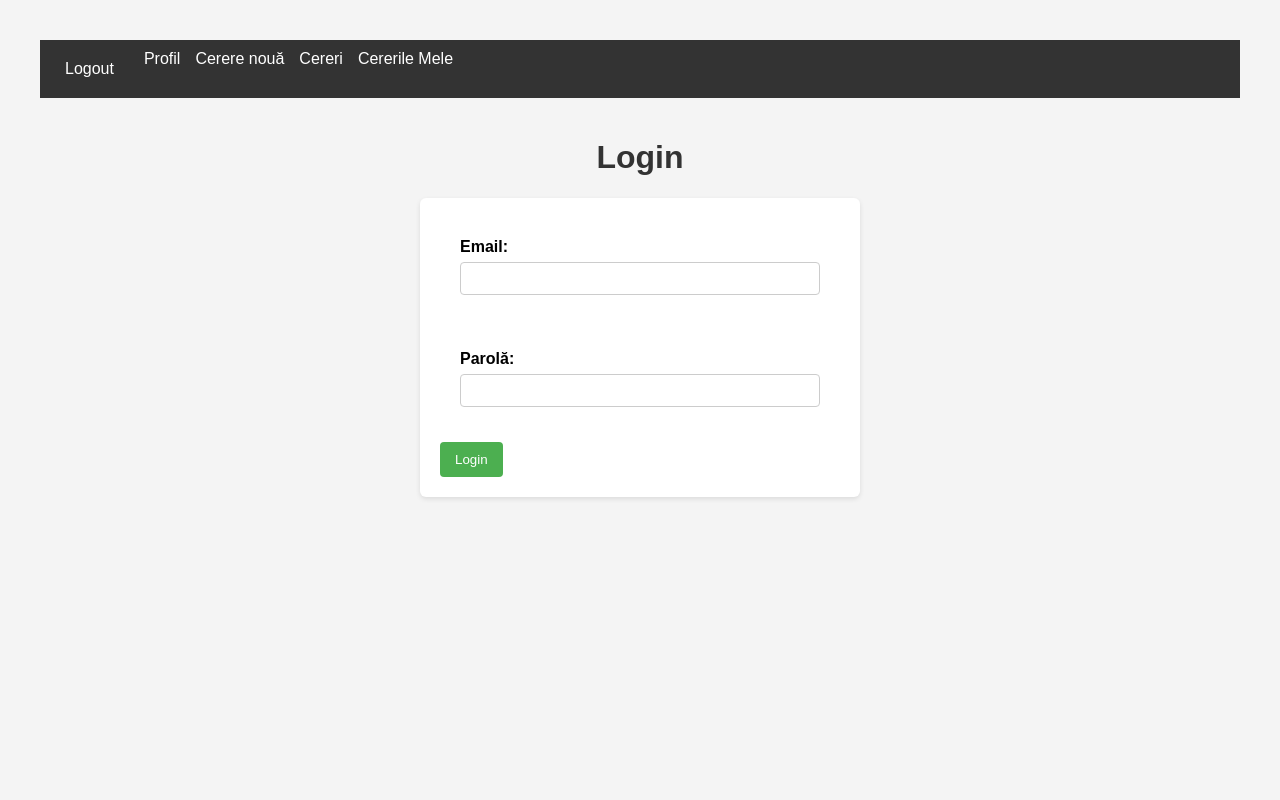
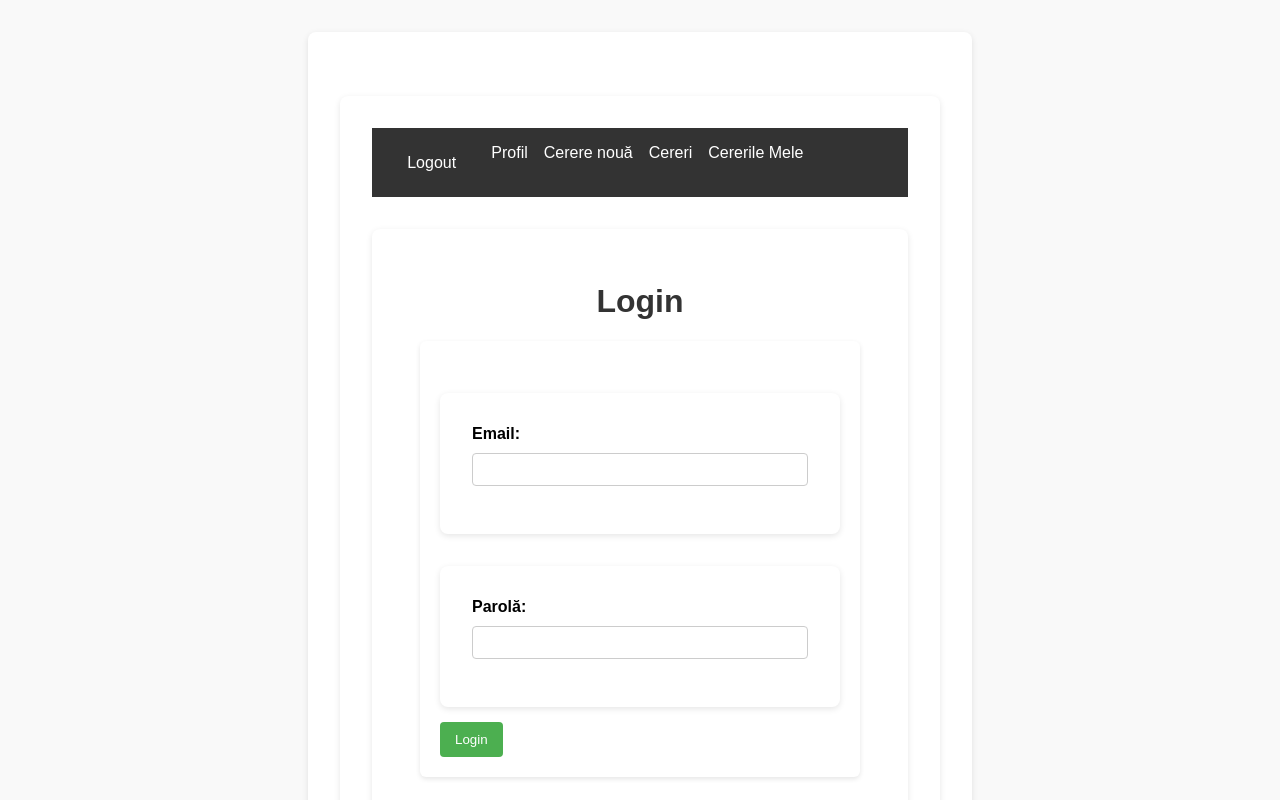
Before and after one commit to ionutparasca/finalProject, a React (Vite) app: page /profile in a window 1280 px wide. Shown: the top 800 px of the page. Built offline with nearby package versions, Linux system fonts and the light colour scheme; sample sign-in values are in the browser's storage.

Commit message:
Adăugat stilizare CSS globală temporară pentru UI mai clar

```diff
--- a/db.json
+++ b/db.json
@@ -6,17 +6,16 @@
       "lastName": "Parasca",
       "email": "ionutparasca@gmail.com",
       "password": "parola"
+    },
+    {
+      "id": "caf3",
+      "firstName": "Second",
+      "lastName": "User",
+      "email": "seconduser@gmail.com",
+      "password": "parola1"
     }
   ],
   "helpRequests": [
-    {
-      "id": "888fdfbe-96b8-459f-9637-75e6d2e00aff",
-      "title": "test",
-      "description": "primul test editat",
-      "category": "Other",
-      "createdAt": "2025-07-30T16:18:35.736Z",
-      "createdBy": "f6ba"
-    },
     {
       "id": "7c74005a-5a59-40a5-a49e-55a75434663e",
       "title": "a doua cerere de test",
@@ -38,6 +37,28 @@
       "userId": "f6ba",
       "userFirstName": "Ionut Florin",
       "userLastName": "Parasca"
+    },
+    {
+      "id": "51a725eb-1d03-465c-a51d-25cc5274bf9b",
+      "title": "secondUser cerere noua",
+      "description": "prima cerere",
+      "category": "Transport",
+      "createdAt": "2025-08-03T15:31:01.412Z",
+      "createdBy": "Second User",
+      "userId": "caf3",
+      "userFirstName": "Second",
+      "userLastName": "User"
+    },
+    {
+      "id": "f737eda5-a316-404b-86ff-c37fc5208f49",
+      "title": "a doua cerere Second User",
+      "description": "a doua cerere second User editata",
+      "category": "Other",
+      "createdAt": "2025-08-03T15:31:39.438Z",
+      "createdBy": "Second User",
+      "userId": "caf3",
+      "userFirstName": "Second",
+      "userLastName": "User"
     }
   ]
 }
--- /dev/null
+++ b/src/global.css
@@ -0,0 +1,61 @@
+body {
+  font-family: Arial, sans-serif;
+  background-color: #f9f9f9;
+  margin: 0;
+  padding: 0;
+}
+
+nav {
+  background-color: #333;
+  padding: 1rem;
+  display: flex;
+  gap: 1rem;
+}
+
+nav a,
+nav button {
+  color: white;
+  text-decoration: none;
+  background: none;
+  border: none;
+  cursor: pointer;
+  font-size: 1rem;
+}
+
+nav a:hover,
+nav button:hover {
+  text-decoration: underline;
+}
+
+div {
+  max-width: 600px;
+  margin: 2rem auto;
+  background-color: white;
+  padding: 2rem;
+  border-radius: 8px;
+  box-shadow: 0 2px 6px rgba(0, 0, 0, 0.1);
+}
+
+input,
+textarea,
+select {
+  width: 100%;
+  padding: 0.5rem;
+  margin-top: 0.25rem;
+  margin-bottom: 1rem;
+  border: 1px solid #ccc;
+  border-radius: 4px;
+}
+
+button {
+  background-color: #007bff;
+  color: white;
+  padding: 0.6rem 1.2rem;
+  border: none;
+  border-radius: 4px;
+  cursor: pointer;
+}
+
+button:hover {
+  background-color: #0056b3;
+}
--- a/src/main.tsx
+++ b/src/main.tsx
@@ -3,6 +3,7 @@ import ReactDOM from "react-dom/client";
 import App from "./App";
 import { UserProvider } from "./contexts/UserContext";
 import "./App.css";
+import "./global.css";
 
 ReactDOM.createRoot(document.getElementById("root")!).render(
   <React.StrictMode>
```
